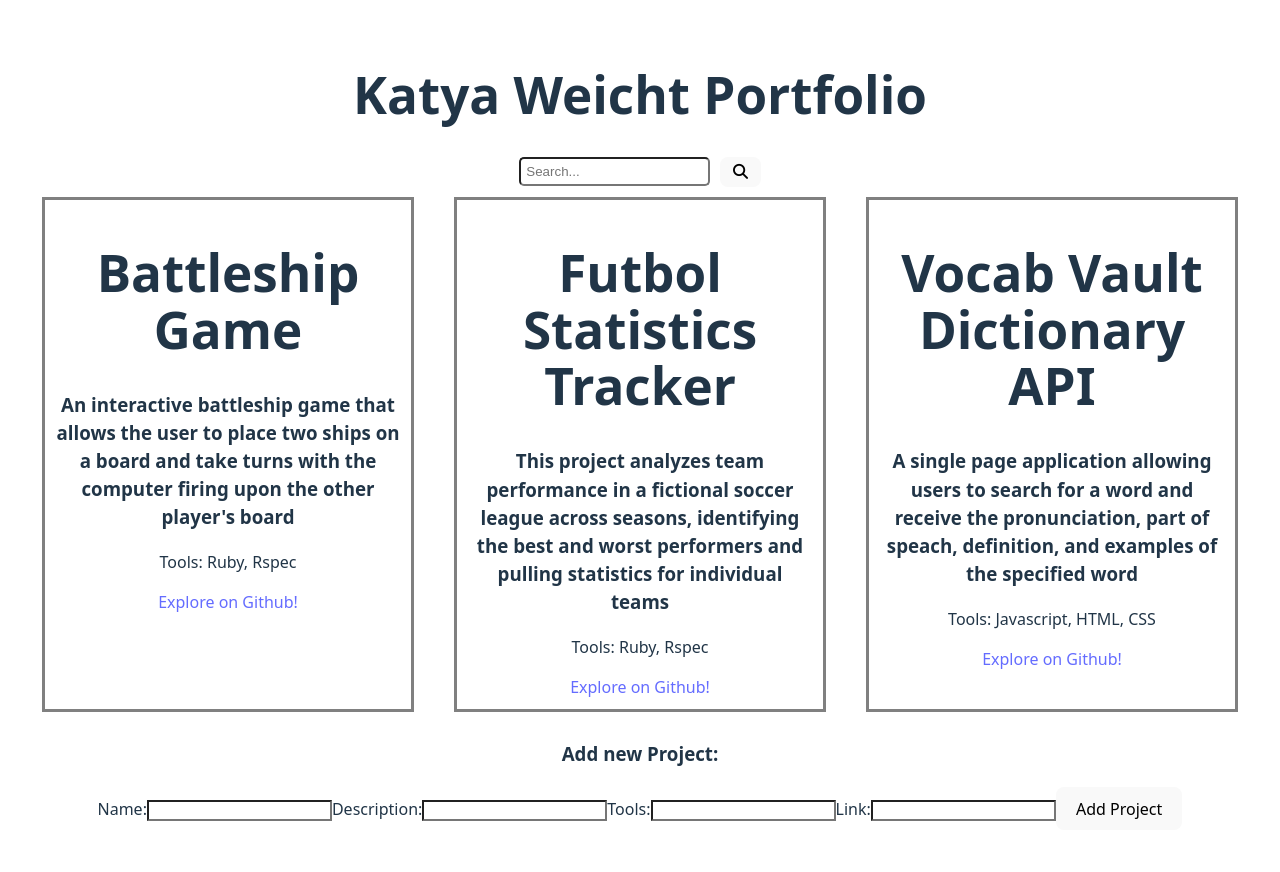
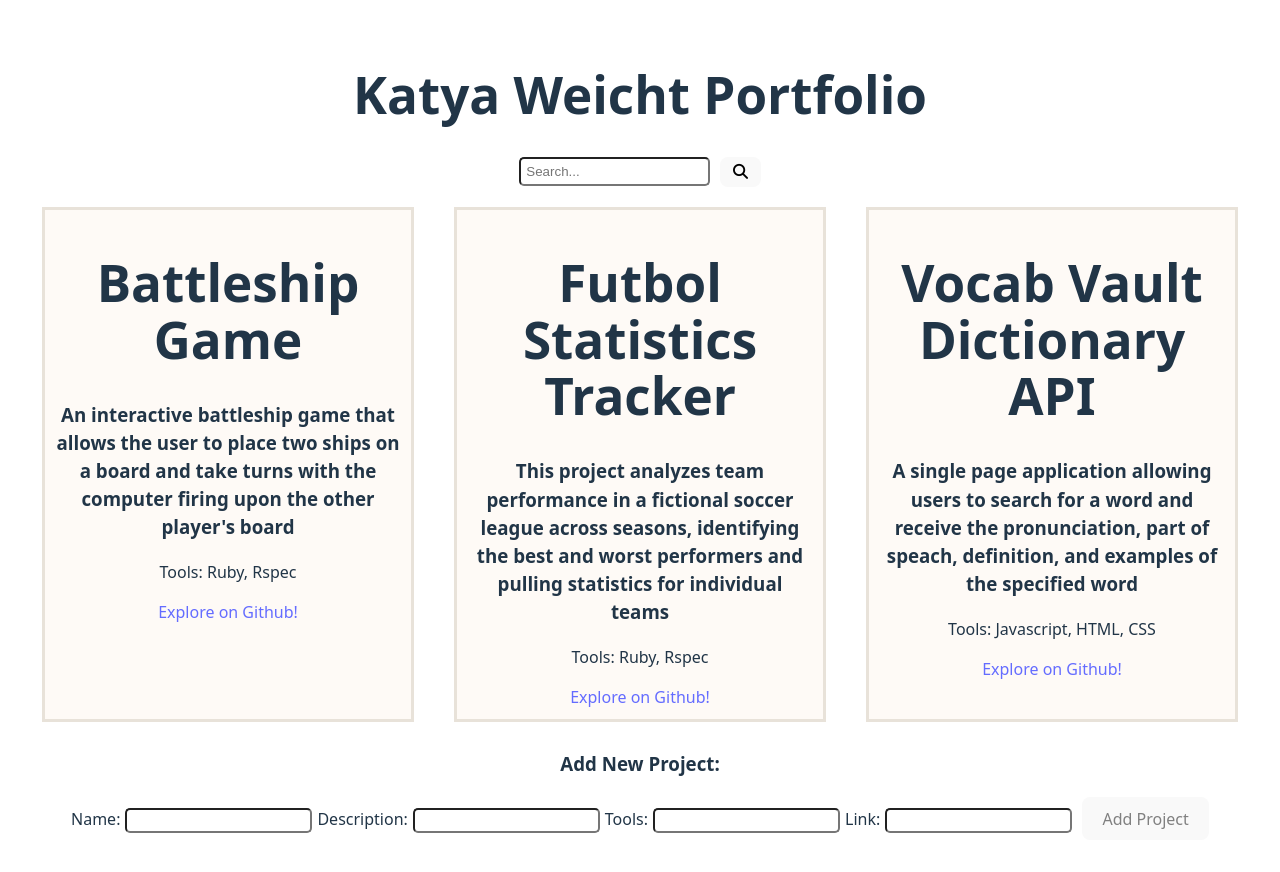
Before and after one commit to KatyaW-01/react-portfolio, a React (Vite) app: page / in a window 1280 px wide. Built offline with nearby package versions, Linux system fonts and the light colour scheme.

Commit message:
Add styling to add project form and button

```diff
--- a/src/App.jsx
+++ b/src/App.jsx
@@ -59,7 +59,7 @@ function App() {
         )
       }
 
-      <h3>Add new Project:</h3>
+      <h3>Add New Project:</h3>
       <AddProject formData={formData} setFormData={setFormData} handleAddProject={handleAddProject}/>
     </div>
   )
--- a/src/components/AddProject.jsx
+++ b/src/components/AddProject.jsx
@@ -1,5 +1,5 @@
 import React from "react"
-
+import styles from '../styles/AddProject.module.css'
 
 const AddProject = ({formData,setFormData,handleAddProject}) => {
   function handleChange(event) {
@@ -17,18 +17,18 @@ const AddProject = ({formData,setFormData,handleAddProject}) => {
   return (
     <form onSubmit={handleSubmit}>
       <label>Name:</label>
-      <input type="text" name="name" value={formData.name} onChange={handleChange} required />
+      <input className={styles.projectInput} type="text" name="name" value={formData.name} onChange={handleChange} required />
 
       <label>Description:</label>
-      <input type="text" name="description" value={formData.description} onChange={handleChange} required />
+      <input className={styles.projectInput} type="text" name="description" value={formData.description} onChange={handleChange} required />
 
       <label>Tools:</label>
-      <input type="text" name="tools" value={formData.tools} onChange={handleChange} required />
+      <input className={styles.projectInput} type="text" name="tools" value={formData.tools} onChange={handleChange} required />
 
       <label>Link:</label>
-      <input type="link" name="link" value={formData.link} onChange={handleChange} required />
+      <input className={styles.projectInput} type="link" name="link" value={formData.link} onChange={handleChange} required />
 
-      <button type="submit">Add Project</button>
+      <button className={styles.projectButton} type="submit">Add Project</button>
     </form>
   )
 }
--- /dev/null
+++ b/src/styles/AddProject.module.css
@@ -0,0 +1,15 @@
+.projectInput {
+  margin-left: 5px;
+  margin-right: 5px;
+  border-radius: 5px;
+  padding: 3px
+}
+
+.projectButton {
+  margin-left: 5px;
+  color: grey
+}
+
+.projectButton:hover {
+  background-color: 	#87ceeb;
+}
--- a/src/styles/ProjectCard.module.css
+++ b/src/styles/ProjectCard.module.css
@@ -1,6 +1,6 @@
 .card {
-  border: 3px solid grey;
+  border: 3px solid  #e8e2d9;;
   margin: 10px;
   padding: 10px;
-  background-color: white
+  background-color: 	#fefaf6
 }
--- a/src/styles/ProjectList.module.css
+++ b/src/styles/ProjectList.module.css
@@ -2,4 +2,5 @@
   display: grid;
   grid-template-columns: repeat(3,1fr);
   gap: 20px;
+  margin-top: 10px;
 }
--- a/src/styles/SearchProjects.module.css
+++ b/src/styles/SearchProjects.module.css
@@ -10,7 +10,11 @@
   width: 30px;
   display: flex;
   align-items: center;
-  justify-content: center
+  justify-content: center;
+}
+
+.searchButton:hover {
+  background-color: #87ceeb;
 }
 
 .searchButton i {
```
